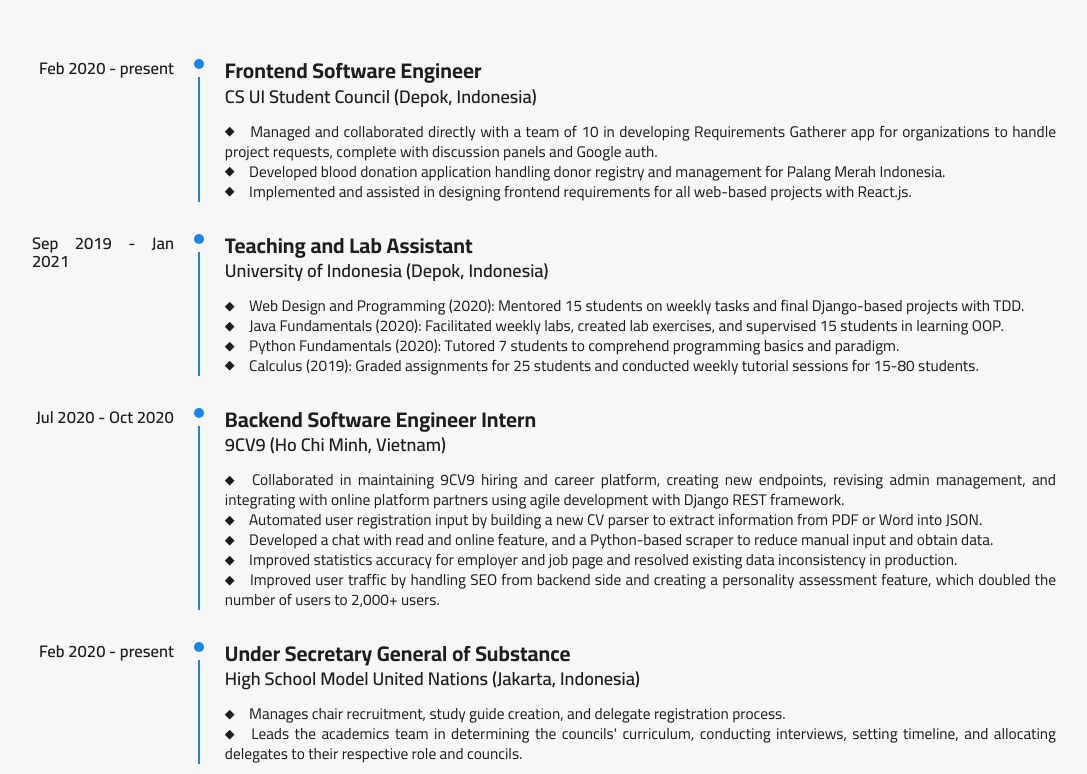
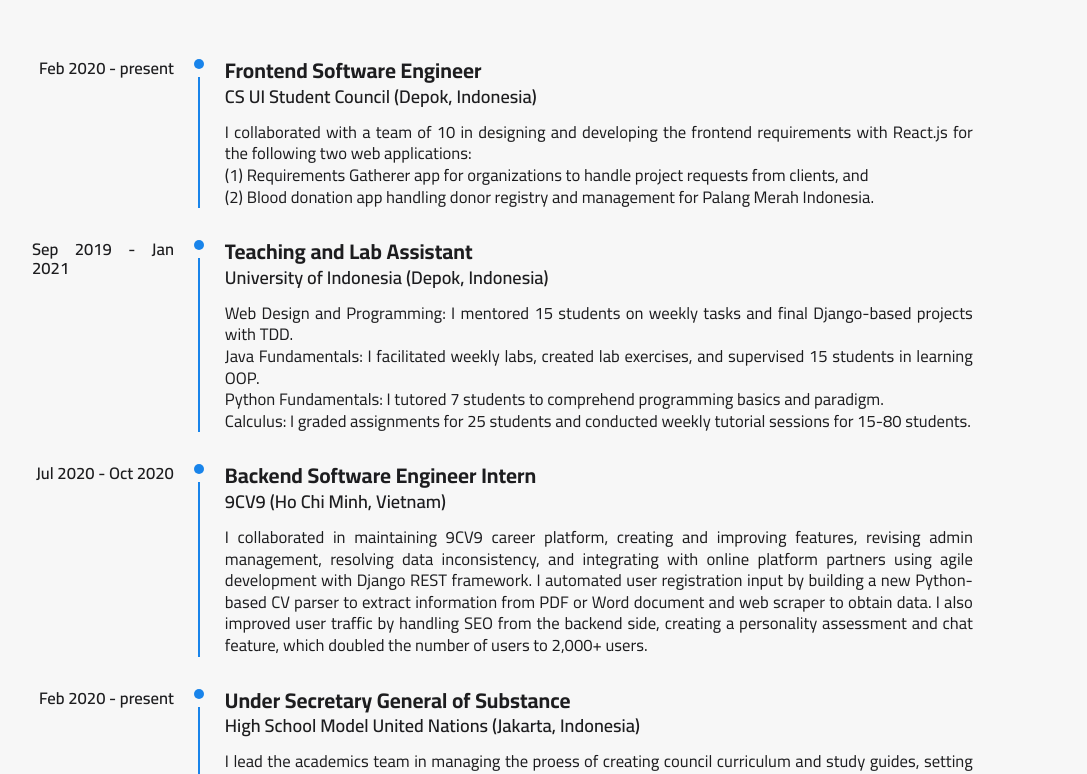
Before and after one commit to wulanmantiri/portfolio, a React (Create React App) app: page / in a window 1280 px wide. Shown: the part 941-1715 px from the top of the page, without its empty margins (96-1183 px from the left). Built offline with nearby package versions, Linux system fonts and the light colour scheme.

Commit message:
Change experience content and sidebar color

```diff
--- a/src/components/ExperienceUnit/Content.tsx
+++ b/src/components/ExperienceUnit/Content.tsx
@@ -36,18 +36,16 @@ const SubHeading = styled.p<{
 const DescriptionList = styled.ul`
   list-style-type: none;
   margin-top: 1rem;
+  font-size: calc(0.8rem + 0.3vw);
+
+  @media (min-width: 600px) {
+    width: 90%;
+  }
 `
 
 const Description = styled.li`
   text-align: justify;
   line-height: 1.3;
-  font-size: calc(0.8rem + 0.2vw);
-  &::before {
-    content: '\u25C6';
-    font-size: 0.8rem;
-    vertical-align: 10%;
-    padding-right: calc(0.5rem + 0.5vw);
-  }
 `
 
 export const Content = ({
--- a/src/constants/experiences.ts
+++ b/src/constants/experiences.ts
@@ -4,13 +4,10 @@ export const EXPERIENCES_LIST = [
     time: 'Feb 2020 - present',
     place: 'CS UI Student Council (Depok, Indonesia)',
     descriptions: [
-      `Managed and collaborated directly with a team of 10 in developing Requirements
-      Gatherer app for organizations to handle project requests, complete with discussion
-      panels and Google auth.`,
-      `Developed blood donation application handling donor registry and management for
-      Palang Merah Indonesia.`,
-      `Implemented and assisted in designing frontend requirements for all web-based
-      projects with React.js.`,
+      `I collaborated with a team of 10 in designing and developing the frontend requirements
+      with React.js for the following two web applications:`,
+      `(1) Requirements Gatherer app for organizations to handle project requests from clients, and`,
+      `(2) Blood donation app handling donor registry and management for Palang Merah Indonesia.`,
     ],
   },
   {
@@ -18,12 +15,12 @@ export const EXPERIENCES_LIST = [
     time: 'Sep 2019 - Jan 2021',
     place: 'University of Indonesia (Depok, Indonesia)',
     descriptions: [
-      `Web Design and Programming (2020): Mentored 15 students on weekly tasks and final
+      `Web Design and Programming: I mentored 15 students on weekly tasks and final
       Django-based projects with TDD.`,
-      `Java Fundamentals (2020): Facilitated weekly labs, created lab exercises, and
+      `Java Fundamentals: I facilitated weekly labs, created lab exercises, and
       supervised 15 students in learning OOP.`,
-      `Python Fundamentals (2020): Tutored 7 students to comprehend programming basics and paradigm.`,
-      `Calculus (2019): Graded assignments for 25 students and conducted weekly tutorial
+      `Python Fundamentals: I tutored 7 students to comprehend programming basics and paradigm.`,
+      `Calculus: I graded assignments for 25 students and conducted weekly tutorial
       sessions for 15-80 students.`,
     ],
   },
@@ -32,17 +29,13 @@ export const EXPERIENCES_LIST = [
     time: 'Jul 2020 - Oct 2020',
     place: '9CV9 (Ho Chi Minh, Vietnam)',
     descriptions: [
-      `Collaborated in maintaining 9CV9 hiring and career platform, creating new endpoints,
-      revising admin management, and integrating with online platform partners using agile
-      development with Django REST framework.`,
-      `Automated user registration input by building a new CV parser to extract information
-      from PDF or Word into JSON.`,
-      `Developed a chat with read and online feature, and a Python-based scraper to reduce
-      manual input and obtain data.`,
-      `Improved statistics accuracy for employer and job page and resolved existing data
-      inconsistency in production.`,
-      `Improved user traffic by handling SEO from backend side and creating a personality
-      assessment feature, which doubled the number of users to 2,000+ users.`,
+      `I collaborated in maintaining 9CV9 career platform, creating and improving features,
+      revising admin management, resolving data inconsistency, and integrating with online
+      platform partners using agile development with Django REST framework.
+      I automated user registration input by building a new Python-based CV parser to extract
+      information from PDF or Word document and web scraper to obtain data.
+      I also improved user traffic by handling SEO from the backend side, creating a personality
+      assessment and chat feature, which doubled the number of users to 2,000+ users.`,
     ],
   },
   {
@@ -50,9 +43,9 @@ export const EXPERIENCES_LIST = [
     time: 'Feb 2020 - present',
     place: 'High School Model United Nations (Jakarta, Indonesia)',
     descriptions: [
-      `Manages chair recruitment, study guide creation, and delegate registration process.`,
-      `Leads the academics team in determining the councils' curriculum, conducting interviews,
-      setting timeline, and allocating delegates to their respective role and councils.`,
+      `I lead the academics team in managing the proess of creating council curriculum
+      and study guides, setting timeline, recruiting board of directors,
+      and allocating delegates to their respective roles and councils.`,
     ],
   },
   {
@@ -60,8 +53,8 @@ export const EXPERIENCES_LIST = [
     time: 'Feb 2019 - Jan 2020',
     place: 'CS UI Student Council (Depok, Indonesia)',
     descriptions: [
-      `Managed the selection of Most Outstanding Student to represent Faculty of Computer Science,
-      earning 2nd place among UI's science faculties.`,
+      `I managed the selection of Most Outstanding Student to represent Faculty of
+      Computer Science, earning 2nd place among UI's science faculties.`,
     ],
   },
   {
@@ -69,7 +62,7 @@ export const EXPERIENCES_LIST = [
     time: 'Jan 2019 - Jan 2020',
     place: 'UI Model United Nations Club (Depok, Indonesia)',
     descriptions: [
-      `Facilitated recruitments and trainings for delegation that will represent
+      `I facilitated recruitments and trainings for delegation that will represent
       UI MUN Club in national MUN competitions.`,
     ],
   },
@@ -78,7 +71,7 @@ export const EXPERIENCES_LIST = [
     time: 'Feb 2019 - Sep 2019',
     place: 'COMPFEST 11 (Depok, Indonesia)',
     descriptions: [
-      `Facilitated in preliminary screening of 100+ teams and finding judges, mentors, and
+      `I facilitated in the preliminary screening of 100+ teams and seaching of judges, mentors, and
       case study for the final round in the biggest IT event held by students in Indonesia.`,
     ],
   },
--- a/src/containers/NotFoundPage/index.tsx
+++ b/src/containers/NotFoundPage/index.tsx
@@ -14,19 +14,20 @@ const Container = styled(Center)`
 `
 
 const ExtraLargeText = styled.h1`
-  color: ${({ theme }) => theme.colors.settings};
+  color: ${({ theme }) => theme.colors.sidebar};
   font-size: calc(5rem + 7vw);
   letter-spacing: calc(2rem + 2vw);
   margin-right: calc(-2rem - 2vw);
 `
 
 const LargeText = styled.h1`
-  color: ${({ theme }) => theme.colors.settings};
+  color: ${({ theme }) => theme.colors.sidebar};
   font-size: calc(2rem + 2vw);
   margin: -2vw 0 5vh;
 `
 
 const RedirectText = styled.p`
+  color: ${({ theme }) => theme.colors.sidebar};
   font-weight: 600;
   font-size: calc(1rem + 0.5vw);
 `
--- a/src/theme/light/index.ts
+++ b/src/theme/light/index.ts
@@ -3,7 +3,7 @@ import { fonts } from '../fonts'
 
 const colors = {
   border: '#d8d8d8',
-  sidebar: '#7F7F7F',
+  sidebar: '#585858',
   primary: '#FFFFFF',
   secondary: '#1D1D1F',
   evenSection: '#FFFFFF',
```
